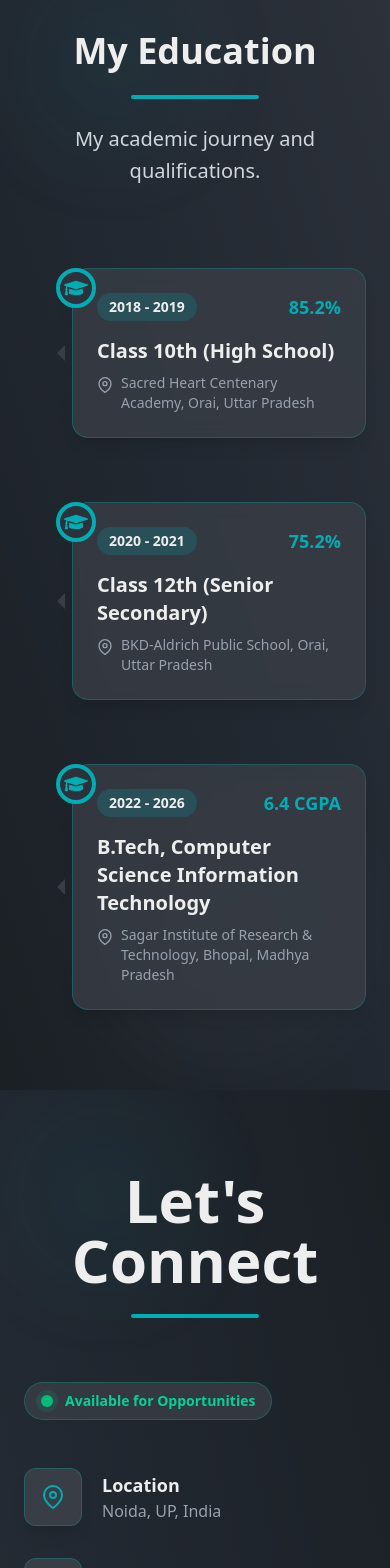
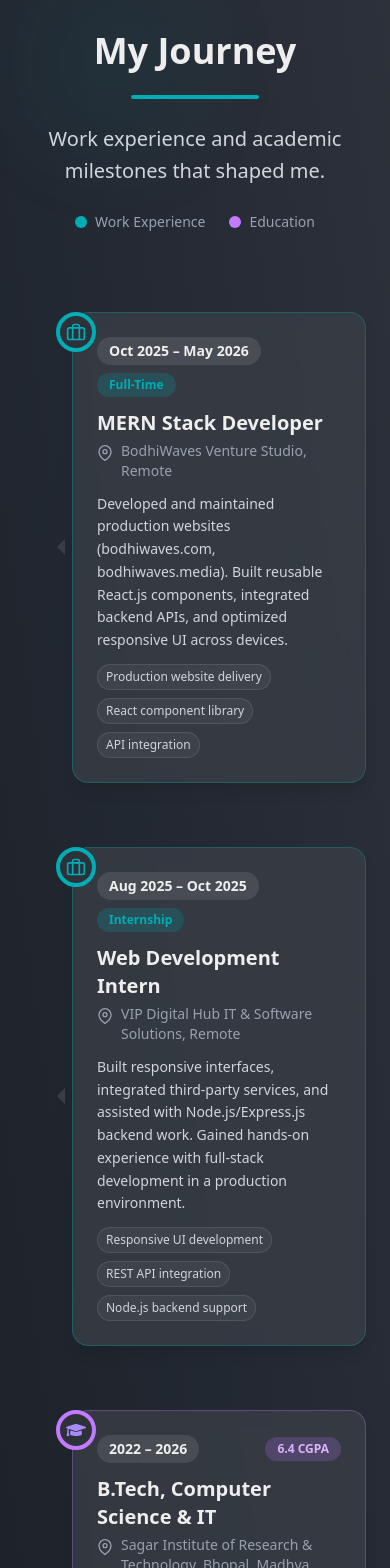
Before and after one commit to MsrSahil/Portfolio, a React (Vite) app: page / in a window 390 px wide. Shown: the part 6980-8548 px from the top of the page. Built offline with nearby package versions, Linux system fonts and the light colour scheme.

Commit message:
feat: add Nav, Footer, and Education components for portfolio website

```diff
--- a/src/components/Footer.jsx
+++ b/src/components/Footer.jsx
@@ -24,7 +24,7 @@ const Footer = () => {
     { href: "#about", label: "About" },
     { href: "#skills", label: "Skills" },
     { href: "#projects", label: "Projects" },
-    { href: "#education", label: "Education" },
+    { href: "#education", label: "Journey" },
     { href: "#contact", label: "Contact" },
   ];
 
--- a/src/pages/Education.jsx
+++ b/src/pages/Education.jsx
@@ -1,33 +1,65 @@
 import React, { useRef } from "react";
 import { motion, useScroll, useSpring } from "framer-motion";
-import { FiMapPin } from "react-icons/fi";
+import { FiMapPin, FiBriefcase } from "react-icons/fi";
 import { FaGraduationCap } from "react-icons/fa";
 
-const Education = () => {
-  const educationData = [
+const journeyData = [
   {
-      degree: "Class 10th (High School)",
-      institution: "Sacred Heart Centenary Academy",
+    type: "work",
+    role: "MERN Stack Developer",
+    organization: "BodhiWaves Venture Studio",
+    location: "Remote",
+    score: "Full-Time",
+    year: "Oct 2025 – May 2026",
+    description:
+      "Developed and maintained production websites (bodhiwaves.com, bodhiwaves.media). Built reusable React.js components, integrated backend APIs, and optimized responsive UI across devices.",
+    highlights: ["Production website delivery", "React component library", "API integration"],
+  },
+  {
+    type: "work",
+    role: "Web Development Intern",
+    organization: "VIP Digital Hub IT & Software Solutions",
+    location: "Remote",
+    score: "Internship",
+    year: "Aug 2025 – Oct 2025",
+    description:
+      "Built responsive interfaces, integrated third-party services, and assisted with Node.js/Express.js backend work. Gained hands-on experience with full-stack development in a production environment.",
+    highlights: ["Responsive UI development", "REST API integration", "Node.js backend support"],
+  },
+  {
+    type: "education",
+    role: "B.Tech, Computer Science & IT",
+    organization: "Sagar Institute of Research & Technology",
+    location: "Bhopal, Madhya Pradesh",
+    score: "6.4 CGPA",
+    year: "2022 – 2026",
+    description:
+      "Graduated with a focus on Data Structures, Algorithms, DBMS, Object-Oriented Programming, and full-stack web development. Built multiple production-grade projects during this period.",
+    highlights: ["DSA & OOPs", "DBMS & System Design", "Multiple project builds"],
+  },
+  {
+    type: "education",
+    role: "Class 12th (Senior Secondary)",
+    organization: "BKD-Aldrich Public School",
+    location: "Orai, Uttar Pradesh",
+    score: "75.2%",
+    year: "2020 – 2021",
+    description: "Completed senior secondary education with a focus on Science & Mathematics.",
+    highlights: [],
+  },
+  {
+    type: "education",
+    role: "Class 10th (High School)",
+    organization: "Sacred Heart Centenary Academy",
     location: "Orai, Uttar Pradesh",
     score: "85.2%",
-      year: "2018 - 2019",
-    },
-    {
-      degree: "Class 12th (Senior Secondary)",
-      institution: "BKD-Aldrich Public School",
-      location: "Orai, Uttar Pradesh",
-      score: "75.2%",
-      year: "2020 - 2021",
-    },
-    {
-      degree: "B.Tech, Computer Science Information Technology",
-      institution: "Sagar Institute of Research & Technology",
-      location: "Bhopal, Madhya Pradesh",
-      score: "6.4 CGPA",
-      year: "2022 - 2026",
+    year: "2018 – 2019",
+    description: "Completed high school education with distinction.",
+    highlights: [],
   },
 ];
 
+const Education = () => {
   const ref = useRef(null);
   const { scrollYProgress } = useScroll({
     target: ref,
@@ -44,119 +76,198 @@ const Education = () => {
     hidden: { opacity: 0 },
     visible: {
       opacity: 1,
-      transition: { staggerChildren: 0.3 },
+      transition: { staggerChildren: 0.25 },
     },
   };
 
-  const item = {
+  const itemLeft = {
     hidden: { x: -50, opacity: 0 },
-    visible: {
-      x: 0,
-      opacity: 1,
-      transition: { duration: 0.6, ease: "easeOut" },
-    },
+    visible: { x: 0, opacity: 1, transition: { duration: 0.6, ease: "easeOut" } },
   };
 
   const itemRight = {
     hidden: { x: 50, opacity: 0 },
-    visible: {
-      x: 0,
-      opacity: 1,
-      transition: { duration: 0.6, ease: "easeOut" },
-    },
+    visible: { x: 0, opacity: 1, transition: { duration: 0.6, ease: "easeOut" } },
   };
 
-  // === VARIANTS FOR CONTENT REVEAL (NEW) ===
   const contentContainerVariants = {
     hidden: {},
-    visible: {
-      transition: {
-        staggerChildren: 0.2,
-        delayChildren: 0.3, // Delay after card slides in
-      },
-    },
+    visible: { transition: { staggerChildren: 0.15, delayChildren: 0.2 } },
   };
 
   const contentItemVariants = {
-    hidden: { opacity: 0, y: 15 },
-    visible: {
-      opacity: 1,
-      y: 0,
-      transition: { duration: 0.5, ease: "easeOut" },
-    },
+    hidden: { opacity: 0, y: 12 },
+    visible: { opacity: 1, y: 0, transition: { duration: 0.4, ease: "easeOut" } },
   };
 
   return (
-    <section id="education" className="relative w-full min-h-screen py-20 px-6 bg-gradient-to-tr from-[#1B2025] via-[#222831] to-[#2C313A] overflow-hidden">
-      {/* Background gradient blobs like Hero */}
+    <section
+      id="education"
+      className="relative w-full min-h-screen py-20 px-6 bg-gradient-to-tr from-[#1B2025] via-[#222831] to-[#2C313A] overflow-hidden"
+    >
+      {/* Background blobs */}
       <div className="absolute inset-0 z-0" aria-hidden>
         <div className="absolute top-8 left-8 w-40 h-40 sm:w-72 sm:h-72 bg-[#00ADB5]/10 rounded-full blur-3xl animate-pulse" />
         <div className="absolute bottom-8 right-8 w-64 h-64 sm:w-96 sm:h-96 bg-[#EEEEEE]/5 rounded-full blur-3xl animate-pulse animation-delay-3000" />
       </div>
+
       <div className="max-w-7xl mx-auto relative z-10">
+        {/* Header */}
         <motion.div
-          initial={{ opacity: 0, y: -30 }} whileInView={{ opacity: 1, y: 0 }} viewport={{ once: true }} transition={{ duration: 0.8 }}
+          initial={{ opacity: 0, y: -30 }}
+          whileInView={{ opacity: 1, y: 0 }}
+          viewport={{ once: true }}
+          transition={{ duration: 0.8 }}
           className="text-center mb-20"
         >
-          <h1 className="text-4xl sm:text-5xl md:text-6xl xl:text-7xl font-bold mb-6 text-[#EEEEEE] font-heading">My Education</h1>
+          <h1 className="text-4xl sm:text-5xl md:text-6xl xl:text-7xl font-bold mb-6 text-[#EEEEEE] font-heading">
+            My Journey
+          </h1>
           <div className="w-32 h-1 bg-[#00ADB5] rounded-full mx-auto mb-6" />
-          <p className="text-xl text-gray-300 max-w-2xl mx-auto leading-relaxed">My academic journey and qualifications.</p>
+          <p className="text-xl text-gray-300 max-w-2xl mx-auto leading-relaxed">
+            Work experience and academic milestones that shaped me.
+          </p>
+
+          {/* Legend */}
+          <div className="flex items-center justify-center gap-6 mt-6 text-sm text-gray-400">
+            <span className="flex items-center gap-2">
+              <span className="w-3 h-3 rounded-full bg-[#00ADB5] inline-block" />
+              Work Experience
+            </span>
+            <span className="flex items-center gap-2">
+              <span className="w-3 h-3 rounded-full bg-purple-400 inline-block" />
+              Education
+            </span>
+          </div>
         </motion.div>
 
+        {/* Timeline */}
         <div ref={ref} className="relative">
+          {/* Animated progress line */}
           <motion.div
             style={{ scaleY }}
             className="absolute left-8 md:left-1/2 top-0 h-full w-1 bg-[#393E46] origin-top pointer-events-none"
           />
 
           <motion.div
-            variants={container} initial="hidden" whileInView="visible" viewport={{ once: true }}
+            variants={container}
+            initial="hidden"
+            whileInView="visible"
+            viewport={{ once: true }}
             className="space-y-16"
           >
-            {educationData.map((edu, index) => (
+            {journeyData.map((entry, index) => {
+              const isWork = entry.type === "work";
+              const accentColor = isWork ? "#00ADB5" : "#a78bfa";
+              const badgeBg = isWork ? "bg-[#00ADB5]/20 text-[#00ADB5]" : "bg-purple-400/20 text-purple-300";
+              const borderColor = isWork ? "border-[#00ADB5]/30" : "border-purple-400/30";
+              const dotBorder = isWork ? "border-[#00ADB5]" : "border-purple-400";
+
+              return (
                 <motion.div
                   key={index}
-                variants={index % 2 === 0 ? item : itemRight}
+                  variants={index % 2 === 0 ? itemLeft : itemRight}
                   className="relative flex items-start"
                 >
+                  {/* Timeline dot */}
                   <motion.div
-                  initial={{ scale: 0 }} whileInView={{ scale: 1 }} viewport={{ once: true, amount: 0.8 }} transition={{ duration: 0.5 }}
-                  className="absolute left-8 md:left-1/2 md:-translate-x-1/2 w-10 h-10 md:w-12 md:h-12 bg-[#2C313A] border-4 border-[#00ADB5] rounded-full z-10 flex items-center justify-center"
+                    initial={{ scale: 0 }}
+                    whileInView={{ scale: 1 }}
+                    viewport={{ once: true, amount: 0.8 }}
+                    transition={{ duration: 0.5 }}
+                    className={`absolute left-8 md:left-1/2 md:-translate-x-1/2 w-10 h-10 md:w-12 md:h-12 bg-[#2C313A] border-4 ${dotBorder} rounded-full z-10 flex items-center justify-center`}
                   >
-                  <FaGraduationCap className="text-2xl text-[#00ADB5]" />
+                    {isWork ? (
+                      <FiBriefcase className="text-xl" style={{ color: accentColor }} />
+                    ) : (
+                      <FaGraduationCap className="text-xl" style={{ color: accentColor }} />
+                    )}
                   </motion.div>
 
+                  {/* Card */}
                   <motion.div
-                  whileHover={{ y: -5, scale: 1.02, boxShadow: "0px 15px 30px rgba(0, 173, 181, 0.2)" }}
+                    whileHover={{ y: -5, scale: 1.02, boxShadow: `0px 15px 30px ${accentColor}33` }}
                     transition={{ duration: 0.3, ease: "easeOut" }}
-                  className={`relative w-full md:w-[calc(50%-3rem)] ml-12 md:ml-0 bg-[#393E46]/80 backdrop-blur-sm rounded-2xl border border-[#00ADB5]/30 shadow-lg
+                    className={`relative w-full md:w-[calc(50%-3rem)] ml-12 md:ml-0 bg-[#393E46]/80 backdrop-blur-sm rounded-2xl border ${borderColor} shadow-lg
                       ${index % 2 === 0 ? "md:mr-auto" : "md:ml-auto"}`}
                   >
-                  <div className={`absolute top-1/2 -translate-y-1/2 h-0 w-0 border-y-8 border-y-transparent
+                    {/* Arrow pointer */}
+                    <div
+                      className={`absolute top-1/2 -translate-y-1/2 h-0 w-0 border-y-8 border-y-transparent
                         left-0 -ml-4 border-r-[8px] border-r-[#393E46]
-                    ${index % 2 === 0 ? 'md:right-0 md:left-auto md:-mr-4 md:-ml-0 md:border-l-[8px] md:border-l-[#393E46] md:border-r-0' : 'md:left-0 md:-ml-4 md:border-r-[8px] md:border-r-[#393E46]'}`}
+                        ${index % 2 === 0
+                          ? "md:right-0 md:left-auto md:-mr-4 md:-ml-0 md:border-l-[8px] md:border-l-[#393E46] md:border-r-0"
+                          : "md:left-0 md:-ml-4 md:border-r-[8px] md:border-r-[#393E46]"
+                        }`}
                     />
 
-                  {/* === CARD CONTENT NOW HAS STAGGERED ANIMATION === */}
                     <motion.div
                       className="p-6"
                       variants={contentContainerVariants}
                       initial="hidden"
-                    animate="visible"
+                      whileInView="visible"
+                      viewport={{ once: true }}
                     >
-                    <motion.div variants={contentItemVariants} className="flex items-center justify-between mb-4">
-                      <span className="text-sm font-semibold text-[#EEEEEE] bg-[#00ADB5]/20 px-3 py-1 rounded-full">{edu.year}</span>
-                      <span className="text-lg font-bold text-[#00ADB5]">{edu.score}</span>
+                      {/* Top row: year + badge */}
+                      <motion.div
+                        variants={contentItemVariants}
+                        className="flex items-center justify-between mb-3 flex-wrap gap-2"
+                      >
+                        <span className="text-sm font-semibold text-[#EEEEEE] bg-white/10 px-3 py-1 rounded-full">
+                          {entry.year}
+                        </span>
+                        <span className={`text-xs font-bold px-3 py-1 rounded-full ${badgeBg}`}>
+                          {entry.score}
+                        </span>
                       </motion.div>
-                    <motion.h3 variants={contentItemVariants} className="text-xl font-bold text-[#EEEEEE] mb-2">{edu.degree}</motion.h3>
-                    <motion.div variants={contentItemVariants} className="flex items-start space-x-2 text-gray-400">
+
+                      {/* Role / Degree */}
+                      <motion.h3
+                        variants={contentItemVariants}
+                        className="text-xl font-bold text-[#EEEEEE] mb-1"
+                      >
+                        {entry.role}
+                      </motion.h3>
+
+                      {/* Organization + location */}
+                      <motion.div
+                        variants={contentItemVariants}
+                        className="flex items-start space-x-2 text-gray-400 mb-3"
+                      >
                         <FiMapPin className="mt-1 flex-shrink-0" />
-                      <p className="text-sm">{edu.institution}, {edu.location}</p>
+                        <p className="text-sm">
+                          {entry.organization}, {entry.location}
+                        </p>
+                      </motion.div>
+
+                      {/* Description */}
+                      {entry.description && (
+                        <motion.p
+                          variants={contentItemVariants}
+                          className="text-sm text-gray-300 leading-relaxed mb-3"
+                        >
+                          {entry.description}
+                        </motion.p>
+                      )}
+
+                      {/* Highlights */}
+                      {entry.highlights && entry.highlights.length > 0 && (
+                        <motion.div variants={contentItemVariants} className="flex flex-wrap gap-2">
+                          {entry.highlights.map((h, i) => (
+                            <span
+                              key={i}
+                              className="text-xs px-2 py-1 rounded-full bg-white/5 border border-white/10 text-gray-300"
+                            >
+                              {h}
+                            </span>
+                          ))}
+                        </motion.div>
+                      )}
                     </motion.div>
                   </motion.div>
                 </motion.div>
-              </motion.div>
-            ))}
+              );
+            })}
           </motion.div>
         </div>
       </div>
--- a/src/pages/Nav.jsx
+++ b/src/pages/Nav.jsx
@@ -18,7 +18,7 @@ const Nav = () => {
     { id: "about", label: "About" },
     { id: "skills", label: "Skills" },
     { id: "projects", label: "Projects" },
-    { id: "education", label: "Education" },
+    { id: "education", label: "Journey" },
     { id: "contact", label: "Contact" },
   ];
 
```
Lines whose indentation alone changed are shown as unchanged.
